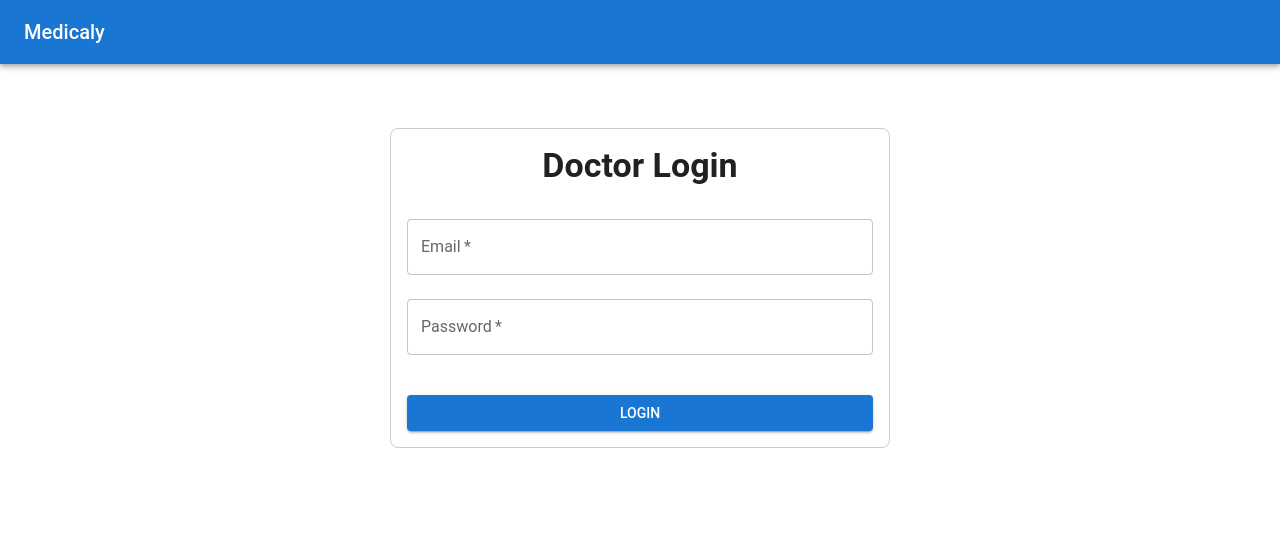
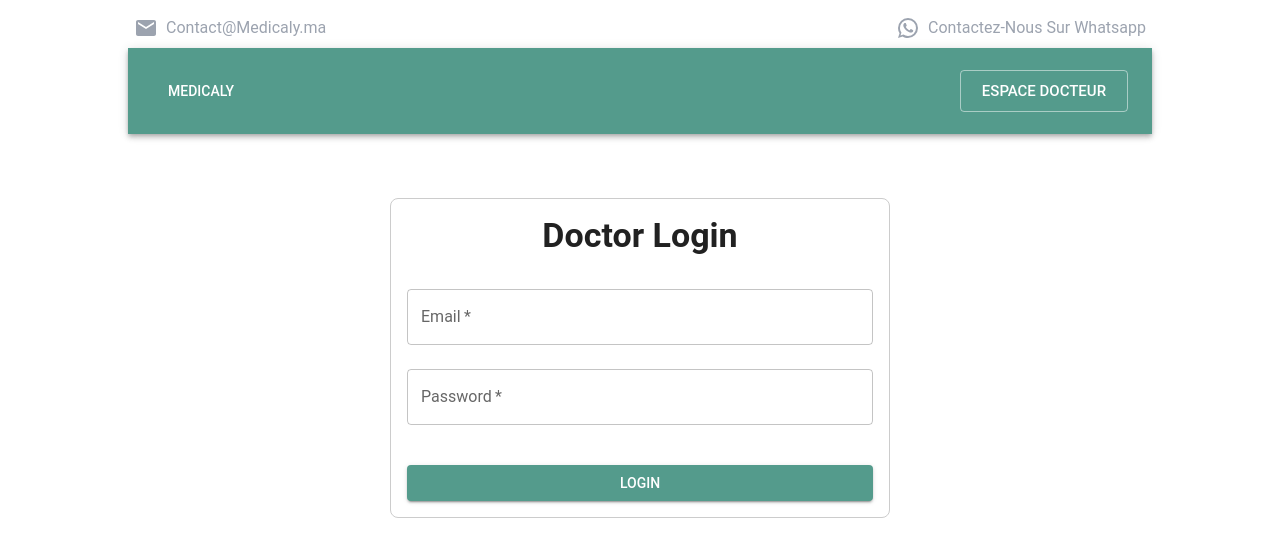
Before and after one commit to HoussamELM/Medicaly, a React (Vite) app: page /doctor-login in a window 1280 px wide. Shown: the top 556 px of the page. Built offline with nearby package versions, Linux system fonts and the light colour scheme; no server answers.

Commit message:
front-end styling

```diff
--- a/src/App.jsx
+++ b/src/App.jsx
@@ -16,10 +16,13 @@ import './styles.css'; // Import global styles
 const theme = createTheme({
   palette: {
     primary: {
-      main: '#1976d2',
+      main: '#549B8C',
     },
     secondary: {
       main: '#9c27b0',
+    },
+    white: {
+      main: '#ffffff',
     },
   },
   typography: {
--- a/src/components/BookAppointment.jsx
+++ b/src/components/BookAppointment.jsx
@@ -10,7 +10,8 @@ const BookAppointment = () => {
         patientName: '',
         moroccanId: '',
         appointmentDate: null,
-        doctorId: ''
+        doctorId: '',
+        consultationReason: '' // Add 'Motif de consultation' field to formData
     });
     const [doctors, setDoctors] = useState([]);
     const [bookedTimes, setBookedTimes] = useState([]);
@@ -83,7 +84,7 @@ const BookAppointment = () => {
     const handleSubmit = async (e) => {
         e.preventDefault();
         setError('');
-        try {
+
         if (!formData.appointmentDate) {
             setError('Please select an appointment date.');
             return;
@@ -143,20 +144,16 @@ const BookAppointment = () => {
         await addDoc(collection(db, 'appointments'), {
             ...formData,
             appointmentDate,
+            consultationReason: formData.consultationReason, // Include consultation reason
             done: false,
             notes: '',
             prescribedMedicine: ''
         });
 
         alert('Appointment booked successfully!');
-            setFormData({ patientName: '', moroccanId: '', appointmentDate: '', doctorId: '' });
-        } catch (error) {
-            console.error('Error booking appointment:', error);
-            setError('Error booking appointment. Please try again later.');
-        }
+        setFormData({ patientName: '', moroccanId: '', appointmentDate: '', doctorId: '', consultationReason: '' });
     };
 
-    // Custom DatePicker Input
     const CustomInput = forwardRef(({ value, onClick }, ref) => (
         <TextField
             fullWidth
@@ -201,7 +198,7 @@ const BookAppointment = () => {
                         showTimeSelect
                         filterTime={filterTime}
                         minDate={new Date()}
-                        maxDate={new Date(new Date().getTime() + 7 * 24 * 60 * 60 * 1000)} // Limit to one week
+                        maxDate={new Date(new Date().getTime() + 7 * 24 * 60 * 60 * 1000)}
                         dateFormat="MMMM d, yyyy h:mm aa"
                         timeFormat="HH:mm"
                         timeIntervals={30}
@@ -210,6 +207,15 @@ const BookAppointment = () => {
                         customInput={<CustomInput />}
                     />
                 </FormControl>
+                <TextField
+                    fullWidth
+                    label="Motif de consultation"
+                    name="consultationReason"
+                    value={formData.consultationReason}
+                    onChange={handleChange}
+                    margin="normal"
+                    required
+                />
                 <FormControl fullWidth margin="normal" required>
                     <InputLabel>Doctor</InputLabel>
                     <Select name="doctorId" value={formData.doctorId} onChange={handleChange}>
--- a/src/components/DoctorDashboard/AppointmentsList.jsx
+++ b/src/components/DoctorDashboard/AppointmentsList.jsx
@@ -11,6 +11,7 @@ const AppointmentsList = ({ appointments, handleEditAppointment }) => {
                         <TableCell>Nom prénom</TableCell>
                         <TableCell>CIN</TableCell>
                         <TableCell>Date du rendez-vous</TableCell>
+                        <TableCell>Motif de consultation</TableCell>
                         <TableCell>Statut</TableCell>
                         <TableCell>Actions</TableCell>
                     </TableRow>
@@ -21,6 +22,7 @@ const AppointmentsList = ({ appointments, handleEditAppointment }) => {
                             <TableCell>{appointment.patientName}</TableCell>
                             <TableCell>{appointment.moroccanId}</TableCell>
                             <TableCell>{appointment.appointmentDate ? appointment.appointmentDate.toDate().toLocaleString() : 'Aucun rendez-vous'}</TableCell>
+                            <TableCell>{appointment.consultationReason || 'Not specified'}</TableCell>
                             <TableCell>{appointment.done ? 'Terminé' : 'En attente'}</TableCell>
                             <TableCell>
                                 <IconButton
--- a/src/components/Header.jsx
+++ b/src/components/Header.jsx
@@ -1,9 +1,12 @@
 // src/components/Header.jsx
 import React from 'react';
 import { AppBar, Toolbar, Typography, Button, Box } from '@mui/material';
+import EmailIcon from '@mui/icons-material/Email';
+import WhatsAppIcon from '@mui/icons-material/WhatsApp';
 import { useAuth } from '../auth/AuthProvider';
 import { signOut } from 'firebase/auth';
 import { auth } from '../firebase';
+import { Link } from 'react-router-dom';
 
 const Header = () => {
     const { currentUser } = useAuth();
@@ -13,22 +16,43 @@ const Header = () => {
         window.location.href = '/';
     };
 
+
     return (
-        <AppBar position="static" sx={{ mb: 4 }}>
+        // TODO: change to a custom header, where the actual header is 90% of the width
+        <div className=' text-white flex justify-center items-center flex-col'>
+            <div className="flex justify-between items-center flex-row w-4/5 px-1.5 pt-4 pb-2">
+                <a className="text-gray-400 flex items-center" href='tel:0619834123'>
+                    <EmailIcon style={{ marginRight: '8px' }} />
+                    Contact@Medicaly.ma
+                </a>
+                <a className="text-gray-400 flex items-center" href='tel:0619834123'>
+                    <WhatsAppIcon style={{ marginRight: '8px' }} />
+                    Contactez-Nous Sur Whatsapp
+                </a>
+            </div>
+            <AppBar position="static" sx={{ mt: 0, width: '80%', height: 86, justifyContent: 'center' }} >
                 <Toolbar>
-                <Typography variant="h6" sx={{ flexGrow: 1 }}>
+                    {currentUser && (
+                        <Box width="100%" display="flex" justifyContent="space-between" alignItems="center">
+                            <Typography variant="body1" sx={{ display: 'inline', mr: 2 }}>
+                                Signed in as {currentUser.email}
+                            </Typography>
+                            <Button color="inherit" variant="outlined" onClick={handleLogout}>Déconnexion</Button>
+                        </Box>
+                    )}
+                    {!currentUser && (
+                        <Box width="100%" display="flex" justifyContent="space-between" alignItems="center">
+                            <Button component={Link} to="/" variant="none" color="primary" sx={{ mr: 2 }}>
                                 Medicaly
-                </Typography>
-                {currentUser && (
-                    <Box>
-                        <Typography variant="body1" sx={{ display: 'inline', mr: 2 }}>
-                            Signed in as Dr.{currentUser.email.split('@')[0]}
-                        </Typography>
-                        <Button color="inherit" onClick={handleLogout}>Logout</Button>
+                            </Button>
+                            <Button component={Link} to="/doctor-login" variant="outlined" color="white" size="large">
+                                Espace Docteur
+                            </Button>
                         </Box>
                     )}
                 </Toolbar>
             </AppBar>
+        </div>
     );
 };
 
```
Lines whose indentation alone changed are shown as unchanged.
